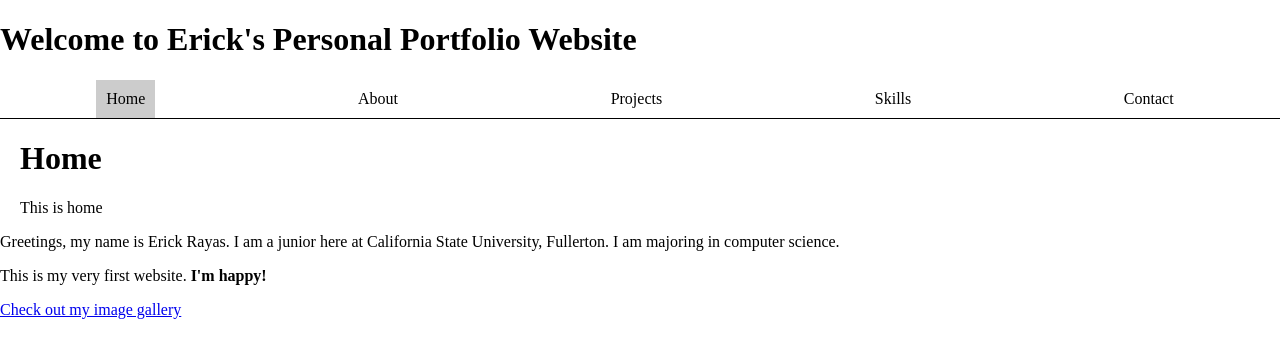
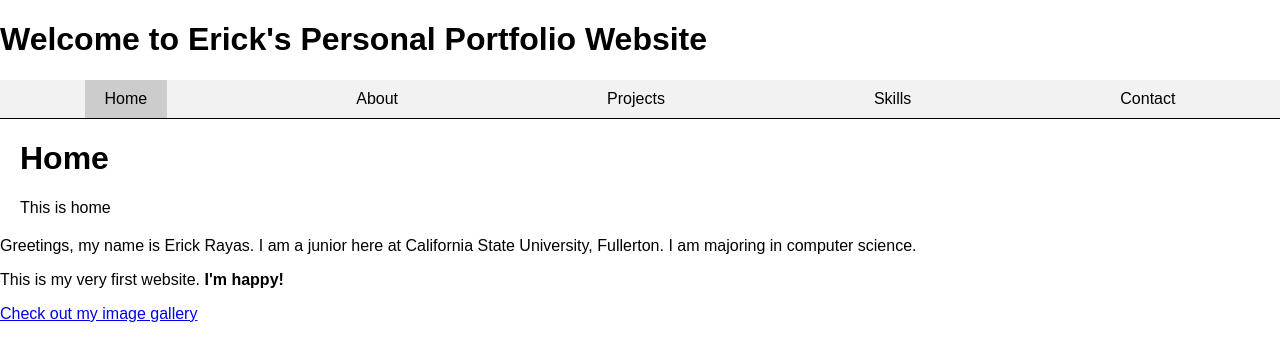
Before and after one commit to erickrayas1358/erickrayas1358, a plain HTML site: page index.html in a window 1280 px wide. Drawn offline with Linux system fonts and the light colour scheme.

Commit message:
Update styles.css

```diff
--- a/styles.css
+++ b/styles.css
@@ -2,12 +2,14 @@
   display: none;
 }
 
-.active[data-tab-content] {
+[data-tab-content].active {
   display: block;
 }
-body{
+
+body {
   padding: 0;
   margin: 0;
+  font-family: sans-serif;
 }
 
 .tabs {
@@ -17,21 +19,23 @@ body{
   margin: 0;
   padding: 0;
   border-bottom: 1px solid black;
+  background-color: #f2f2f2;
 }
 
 .tab {
   cursor: pointer;
-  padding: 10px;
+  padding: 10px 20px;
+  transition: background-color 0.3s;
 }
 
 .tab.active {
-  background-color: #CCC;
+  background-color: #ccc;
 }
 
 .tab:hover {
-  background-color: *AAA;
-    }
+  background-color: #aaa; /* Fixed the invalid '*AAA' */
+}
+
 .tab-content {
-  margin-left: 20px;
-  margin-right: 20px;
+  margin: 20px;
 }
```
